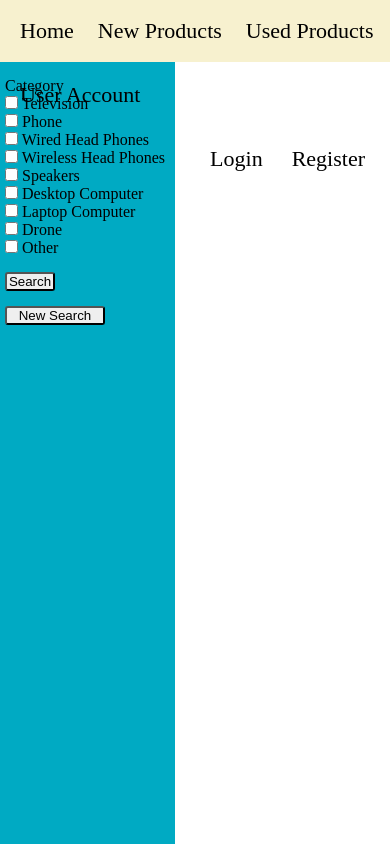
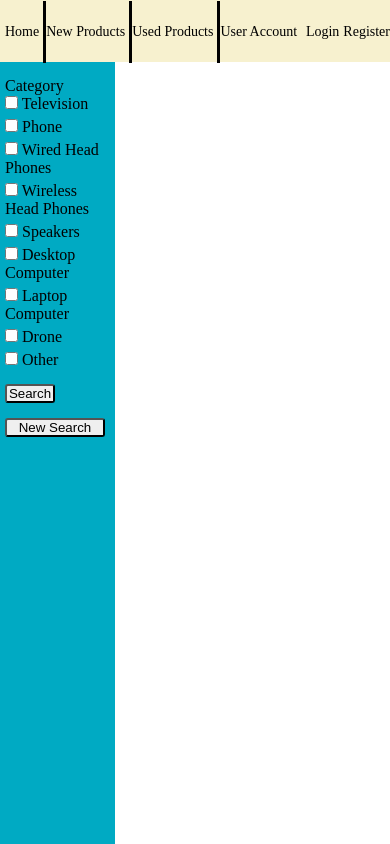
Before and after one commit to Ddoty89/e-commerce-capstone, a website: page public/newItem.html in a window 390 px wide. Drawn offline with nearby package versions, Linux system fonts and the light colour scheme; no server answers.

Commit message:
update to styling

```diff
--- a/public/app.js
+++ b/public/app.js
@@ -1,4 +1,4 @@
-const API_URL_BASE = 'http://mysterious-beyond-62346.herokuapp.com'
+const API_URL_BASE = 'http://localhost:8080'
 
 const state = {
 	productType: '',
@@ -204,12 +204,12 @@ function getNewProductData(data) {
 
 function renderNewProductResults(results) {
 	return(
-		`<li>
-		<img class='productImage' src='${results.newImage}'/>
-        <p class='productName'>${results.newName}</p>
-        <p class='productType'>${results.newType}</p>
-        <p class='productPrice'>${results.newPrice}</p>
-        <button class='linkToPurchase'><a href='${results.newURL}' target='blank'>Purchase Item</a></button>
+		`<li class='newItem'>
+			<img class='productImage' src='${results.newImage}'/>
+	        <p class='productName'>${results.newName}</p>
+	        <p class='productType'>${results.newType}</p>
+	        <p class='productPrice'>${results.newPrice}</p>
+	        <button class='linkToPurchase'><a href='${results.newURL}' target='blank'>Purchase Item</a></button>
     </li>`
    )
 }
@@ -330,7 +330,7 @@ function userAccountData(data) {
 
 function renderUsedProductResults(results) {
 	return(
-		`<li>
+		`<li class='usedItem'>
 			<img class='usedImg' src='${results.image}'/>
 	    	<p class='usedProductUsername'>${results.username}</p>
       		<p class='usedProductName'>${results.itemName}</p>
--- a/public/main.css
+++ b/public/main.css
@@ -56,11 +56,19 @@ main {
 	overflow:auto;
 }
 
+.nIMain{
+	text-align: center;
+}
+
 .addUsedItem > li {
 	height: 300px;
 	width: 200px;
 	display: inline-block;
 	margin-right:20px;
+}
+
+.addUsedItem {
+	text-align: center;
 }
 
 /* APP.JS GET REQUESTS FOR PRODUCTS */
@@ -113,9 +121,18 @@ a:visited {
 .registerPage,
 .currentUser {
 	display:inline-block;
-	margin-right:25px;
-	font-size: 22px;
+	margin-right:20px;
+	font-size:22px;
 	text-decoration: none;
+}
+
+.logout {
+	width:80px;
+	height:25px;
+	border:1px solid black;
+	font-size:18px;
+	border-radius:5px;
+	margin-right:20px;
 }
 
 .navList,
@@ -161,6 +178,15 @@ label > input:checked + img{
 	height:100px;
 }
 
+.userUsedItem {
+	text-align: center;
+}
+
+.usedItem {
+	display:inline-block;
+	margin:25px;
+}
+
 .picContainer,
 .usedProductInfo1,
 .usedProductInfo2 {
@@ -193,10 +219,6 @@ label > input:checked + img{
 	margin:auto;
 	margin-top:25px;
 	border-radius: 3px;
-}
-
-#loginUser {
-	/*margin-top:40px;*/
 }
 
 .loginContainer {
--- a/public/newItem.html
+++ b/public/newItem.html
@@ -3,6 +3,7 @@
 <head>
 	<title>Checkout the assortment of new tech related items</title>
 	<link href='main.css' rel='stylesheet' type='text/css'/>
+	<link href='responsiveGrid.css' rel='stylesheet' type='text/css'/>
 	<link rel="icon"
       type="image/png"
       href="https://github.com/Ddoty89/Protfolio_Image/blob/master/power.png?raw=true">
--- /dev/null
+++ b/public/responsiveGrid.css
@@ -0,0 +1,106 @@
+@media only screen and (max-width: 775px) {
+	.home,
+	.newItemPage,
+	.usedItemPage,
+	.userAccount,
+	.loginPage,
+	.registerPage,
+	.currentUser,
+	.logout {
+		font-size: 20px;
+	}
+}
+
+@media only screen and (max-width: 725px) {
+	.home,
+	.newItemPage,
+	.usedItemPage,
+	.userAccount {
+		font-size: 18px;
+		margin-left:15px;
+	}
+
+	.loginPage,
+	.registerPage,
+	.currentUser,
+	.logout {
+		font-size: 18px;
+		margin-right:15px;
+	}
+}
+
+@media only screen and (max-width: 660px) {
+	.home,
+	.newItemPage,
+	.usedItemPage,
+	.userAccount {
+		font-size: 16px;
+		margin-left:10px;
+	}
+
+	.loginPage,
+	.registerPage,
+	.currentUser,
+	.logout {
+		font-size: 16px;
+		margin-right:10px;
+	}
+
+	.sideFilter {
+		width:150px;
+	}
+}
+
+@media only screen and (max-width: 550px) {
+	.home,
+	.newItemPage,
+	.usedItemPage,
+	.userAccount {
+		font-size: 14px;
+		margin-left:5px;
+	}
+
+	.loginPage,
+	.registerPage,
+	.currentUser,
+	.logout {
+		font-size: 14px;
+		margin-right:5px;
+	}
+
+	.logout {
+		width:50px;
+	}
+
+	.sideFilter {
+		width:125px;
+	}
+}
+
+@media only screen and (max-width: 465px) {
+	.newItemPage,
+	.usedItemPage,
+	.userAccount {
+		margin-left:0px;
+		border-left: 3px solid black;
+	}
+
+	.loginPage,
+	.registerPage,
+	.currentUser,
+	.logout {
+		margin-right:0px;
+	}
+
+	.logout {
+		width:60px;
+	}
+
+	section {
+		margin-bottom:5px;
+	}
+
+	.sideFilter {
+		width:115px;
+	}
+}
```
Also changed, not shown: public/index.html (+1 -0 lines), public/login.html (+1 -0 lines), public/register.html (+1 -0 lines), public/usedItem.html (+1 -0 lines), public/userAccount.html (+2 -1 lines).
